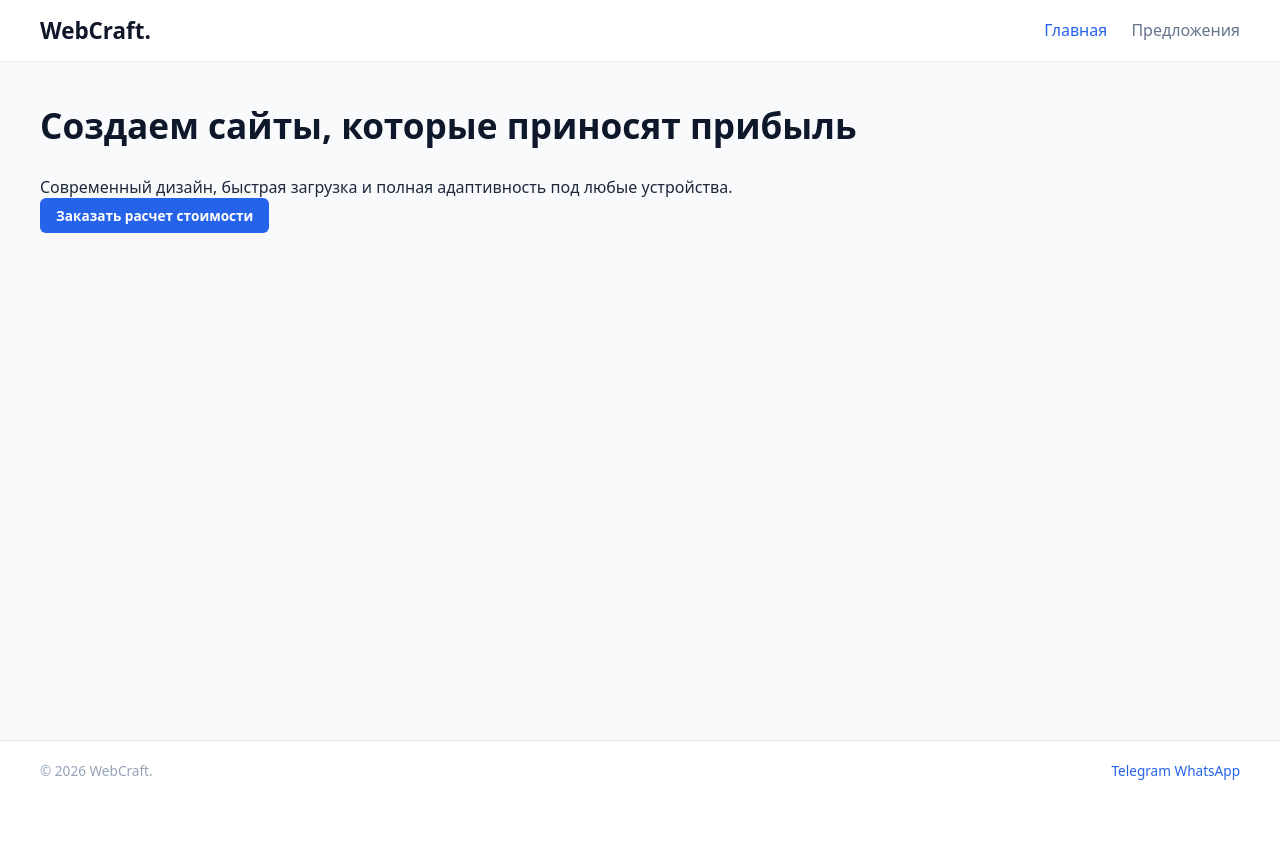
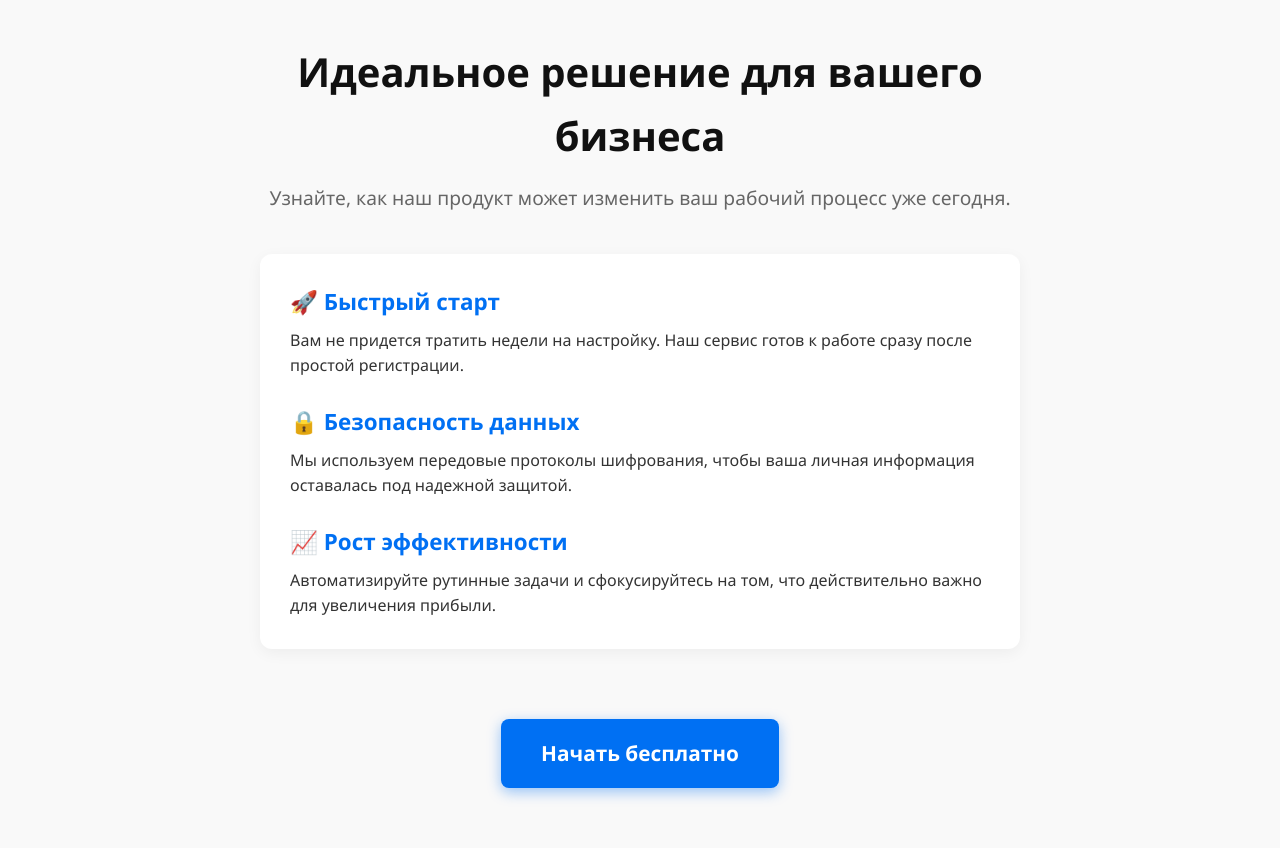
Before and after one commit to MrSkyAngule/myskile, a Django app: page / in a window 1280 px wide. Before the commit the page ends 780 px from the top, so only its background shows below. Run offline with Django 5.2, Linux system fonts and the light colour scheme.

Commit message:
First commit

```diff
--- a/myvisit/settings.py
+++ b/myvisit/settings.py
@@ -25,7 +25,7 @@ SITE_ID = 1
 SECRET_KEY = 'django-insecure-_26!mmke(h^4e1zwu6-d_eo3+_#*968@pzate970ek5@$4g0ug'
 
 # SECURITY WARNING: don't run with debug turned on in production!
-DEBUG = True
+DEBUG = False
 
 ALLOWED_HOSTS = ['uhrwerk.ru', 'www.uhrwerk.ru']
 
--- a/myvisit/urls.py
+++ b/myvisit/urls.py
@@ -2,7 +2,6 @@ from django.contrib import admin
 from django.urls import path, include
 
 urlpatterns = [
-    path('administrations/', admin.site.urls),
+    path('dfoshkjsbgildbfindfaijvn/', admin.site.urls),
     path('', include('main.urls')),
-    path('orders/', include('order.urls')),
 ]
--- a/order/urls.py
+++ /dev/null
@@ -1,9 +0,0 @@
-from django.urls import path
-from . import views
-
-
-urlpatterns = [
-    path('', views.order, name='order'),
-    path('detail/<int:card_id>', views.service_detail, name='service_detail'),
-
-]
--- a/static/style.css
+++ b/static/style.css
@@ -1,4 +1,4 @@
-/* Сброс стилей */
+/* Общие стили для всей страницы */
 * {
     margin: 0;
     padding: 0;
@@ -6,172 +6,92 @@
 }
 
 body {
-    font-family: system-ui, -apple-system, BlinkMacSystemFont, 'Segoe UI', Roboto, sans-serif;
-    background-color: #f8fafc; /* Светлый фон */
-    color: #1e293b;
-    display: flex;
-    flex-direction: column;
-    min-height: 100vh;
-    line-height: 1.4;
+    font-family: 'Segoe UI', Tahoma, Geneva, Verdana, sans-serif;
+    line-height: 1.6;
+    color: #333;
+    background-color: #f9f9f9;
 }
 
-a {
-    color: #2563eb;
-    text-decoration: none;
-    transition: all 0.2s ease;
+/* Контейнер для центрирования контента */
+.container {
+    max-width: 800px;
+    margin: 0 auto;
+    padding: 40px 20px;
 }
 
-/* Контейнер во всю ширину экрана без полос по бокам */
-.container {
-    width: 100%;
-    max-width: 100%;
-    padding: 0 40px;
+/* Главный заголовок */
+header {
+    text-align: center;
+    margin-bottom: 40px;
 }
 
-/* Шапка сайта */
-header {
-    background-color: #ffffff;
-    box-shadow: 0 1px 3px rgba(0, 0, 0, 0.05);
-    padding: 15px 0;
+header h1 {
+    font-size: 2.5rem;
+    color: #111;
+    margin-bottom: 15px;
 }
 
-header .container {
-    display: flex;
-    justify-content: space-between;
-    align-items: center;
+header p {
+    font-size: 1.2rem;
+    color: #666;
 }
 
-header strong {
-    font-size: 1.4rem;
-    color: #0f172a;
+/* Блок с преимуществами / текстом */
+.features {
+    background: #ffffff;
+    padding: 30px;
+    border-radius: 12px;
+    box-shadow: 0 4px 15px rgba(0, 0, 0, 0.05);
+    margin-bottom: 50px;
 }
 
-header nav a {
-    color: #64748b;
-    margin-left: 20px;
-    font-weight: 500;
+.feature-item {
+    margin-bottom: 25px;
 }
 
-header nav a.active {
-    color: #2563eb;
+.feature-item:last-child {
+    margin-bottom: 0;
 }
 
-/* Главный контент */
-main {
-    flex-grow: 1;
-    padding: 40px 0;
+.feature-item h3 {
+    font-size: 1.4rem;
+    color: #0070f3;
+    margin-bottom: 8px;
 }
 
-main h1 {
-    font-size: 2.2rem;
-    color: #0f172a;
-    margin-bottom: 25px;
-    font-weight: 800;
+/* Секция с кнопкой внизу */
+.cta-section {
+    text-align: center;
+    padding: 20px 0;
 }
 
-/* Сетка для аккуратных карточек в несколько колонок */
-.services-grid {
-    display: grid;
-    /* Автоматически распределяет карточки в ряду в зависимости от ширины экрана */
-    grid-template-columns: repeat(auto-fill, minmax(280px, 1fr));
-    gap: 20px;
-    width: 100%;
+/* Стили целевой кнопки */
+.btn-cta {
+    display: inline-block;
+    background-color: #0070f3;
+    color: #ffffff;
+    text-decoration: none;
+    padding: 18px 40px;
+    font-size: 1.3rem;
+    font-weight: bold;
+    border-radius: 8px;
+    transition: background-color 0.3s ease, transform 0.2s ease;
+    box-shadow: 0 4px 14px rgba(0, 112, 243, 0.4);
 }
 
-/* Компактная аккуратная карточка */
-.card {
-    background-color: #ffffff;
-    border: 1px solid #e2e8f0;
-    border-radius: 12px;
-    padding: 20px;
-    display: flex;
-    flex-direction: column;
-    justify-content: space-between; /* Элементы распределяются сверху вниз */
-    min-height: 200px; /* Фиксированная минимальная небольшая высота */
-    box-shadow: 0 4px 6px -1px rgba(0, 0, 0, 0.02);
+/* Эффект при наведении на кнопку */
+.btn-cta:hover {
+    background-color: #0051b3;
+    transform: translateY(-2px);
 }
 
-/* Плавный эффект при наведении */
-.card:hover {
-    transform: translateY(-3px);
-    box-shadow: 0 12px 20px -5px rgba(0, 0, 0, 0.06);
-    border-color: #cbd5e1;
+/* Эффект при клике */
+.btn-cta:active {
+    transform: translateY(1px);
 }
 
-.card h3 {
-    color: #0f172a;
-    font-size: 1.15rem;
-    margin-bottom: 8px;
-    font-weight: 700;
+/* Адаптивность для мобильных устройств */
+@media (max-width: 600px) {
+    header h1 { font-size: 2rem; }
+    .btn-cta { width: 100%; text-align: center; }
 }
-
-.card p {
-    font-size: 0.88rem;
-    color: #64748b;
-    /* Ограничиваем текст, если он слишком длинный, чтобы карточки были ровными */
-    display: -webkit-box;
-    -webkit-line-clamp: 3;
-    -webkit-box-orient: vertical;
-    overflow: hidden;
-}
-
-/* Нижняя часть карточки (Цена + Кнопка) */
-.card-footer {
-    display: flex;
-    align-items: center;
-    justify-content: space-between;
-    margin-top: 20px;
-    padding-top: 12px;
-    border-top: 1px solid #f1f5f9;
-}
-
-.price {
-    font-weight: 800;
-    font-size: 1.2rem;
-    color: #0f172a;
-}
-
-/* Небольшая компактная синяя кнопка */
-.btn-primary {
-    display: inline-block;
-    background-color: #2563eb;
-    color: #ffffff;
-    padding: 8px 16px;
-    border-radius: 6px;
-    font-weight: 600;
-    font-size: 0.85rem;
-}
-
-.btn-primary:hover {
-    background-color: #1d4ed8;
-}
-
-/* Подвал сайта */
-footer {
-    background-color: #ffffff;
-    border-top: 1px solid #e2e8f0;
-    padding: 20px 0;
-    color: #94a3b8;
-    font-size: 0.85rem;
-}
-
-footer .container {
-    display: flex;
-    justify-content: space-between;
-    align-items: center;
-}
-
-/* Адаптивность для мобильных телефонов */
-@media (max-width: 600px) {
-    .container {
-        padding: 0 20px;
-    }
-    header .container, footer .container {
-        flex-direction: column;
-        gap: 12px;
-        text-align: center;
-    }
-    header nav a {
-        margin: 0 8px;
-    }
-}
--- a/templates/html/home.html
+++ b/templates/html/home.html
@@ -4,38 +4,42 @@
 <head>
     <meta charset="UTF-8">
     <meta name="viewport" content="width=device-width, initial-scale=1.0">
-    <title>WebCraft — Создание сайтов</title>
-    <link rel="stylesheet" href="{% static 'style.css' %}">
+    <title>Современный Лендинг</title>
+    <!-- Подключение внешнего файла стилей CSS -->
+    <link rel="stylesheet" href="style.css">
 </head>
 <body>
 
-    <header>
-        <div class="container">
-            <strong>WebCraft.</strong>
-            <nav>
-                <a href="/" class="active">Главная</a>
-                <a href="orders">Предложения</a>
-            </nav>
-        </div>
-    </header>
+    <div class="container">
+        <!-- Шапка лендинга -->
+        <header>
+            <h1>Идеальное решение для вашего бизнеса</h1>
+            <p>Узнайте, как наш продукт может изменить ваш рабочий процесс уже сегодня.</p>
+        </header>
 
-    <main>
-        <div class="container">
-            <h1>Создаем сайты, которые приносят прибыль</h1>
-            <p>Современный дизайн, быстрая загрузка и полная адаптивность под любые устройства.</p>
-            <a href="orders" class="btn-primary">Заказать расчет стоимости</a>
-        </div>
-    </main>
+        <!-- Основной контент страницы -->
+        <main class="features">
+            <div class="feature-item">
+                <h3>🚀 Быстрый старт</h3>
+                <p>Вам не придется тратить недели на настройку. Наш сервис готов к работе сразу после простой регистрации.</p>
+            </div>
 
-    <footer>
-        <div class="container">
-            <p>&copy; 2026 WebCraft.</p>
-            <nav>
-                <a href="https://t.me">Telegram</a>
-                <a href="#">WhatsApp</a>
-            </nav>
-        </div>
-    </footer>
+            <div class="feature-item">
+                <h3>🔒 Безопасность данных</h3>
+                <p>Мы используем передовые протоколы шифрования, чтобы ваша личная информация оставалась под надежной защитой.</p>
+            </div>
+
+            <div class="feature-item">
+                <h3>📈 Рост эффективности</h3>
+                <p>Автоматизируйте рутинные задачи и сфокусируйтесь на том, что действительно важно для увеличения прибыли.</p>
+            </div>
+        </main>
+
+        <!-- Подвал / Секция с кнопкой в самом низу -->
+        <footer class="cta-section">
+            <a href="https://example.com" class="btn-cta">Начать бесплатно</a>
+        </footer>
+    </div>
 
 </body>
 </html>
```
Also changed, not shown: order/views.py (+26 -0 lines), templates/html/order.html (+29 -6 lines).
